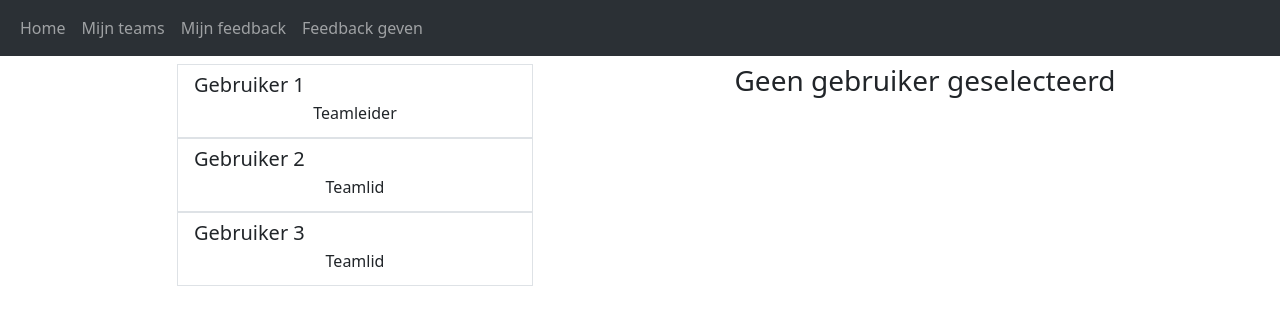
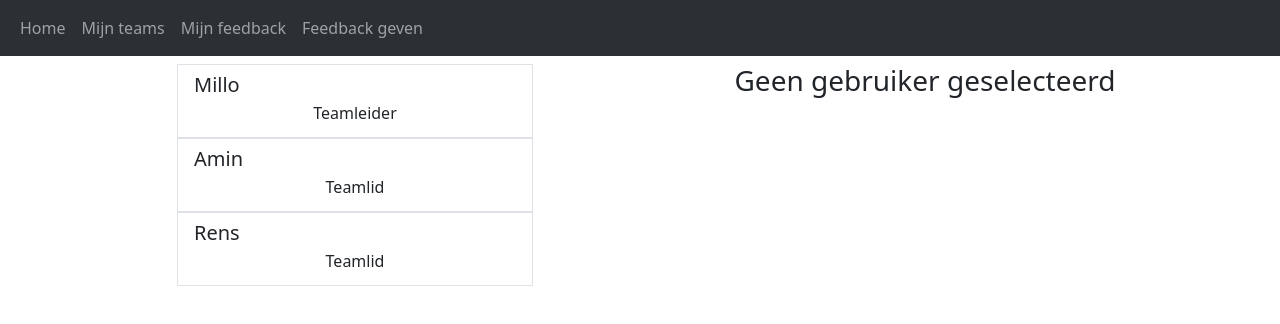
Before and after one commit to rensvdv/axi-frontend, a React (Create React App) app: page /feedbackgeven in a window 1280 px wide. Shown: the top 324 px of the page. Built offline with nearby package versions, Linux system fonts and the light colour scheme.

Commit message:
gebruikerlijst geupdate

```diff
--- a/src/Components/AlleTeamledenLijst.js
+++ b/src/Components/AlleTeamledenLijst.js
@@ -2,9 +2,9 @@ import React from "react";
 
 export default function AlleTeamledenLijst({onClick}) {
     const teamleden = [
-        { id: 1, naam: "Gebruiker 1", functie: "Teamleider"},
-        { id: 2, naam: "Gebruiker 2", functie: "Teamlid"},
-        { id: 3, naam: "Gebruiker 3", functie: "Teamlid"}
+        { id: 2, naam: "Millo", functie: "Teamleider"},
+        { id: 3, naam: "Amin", functie: "Teamlid"},
+        { id: 4, naam: "Rens", functie: "Teamlid"}
     ];
 
     return (
```
